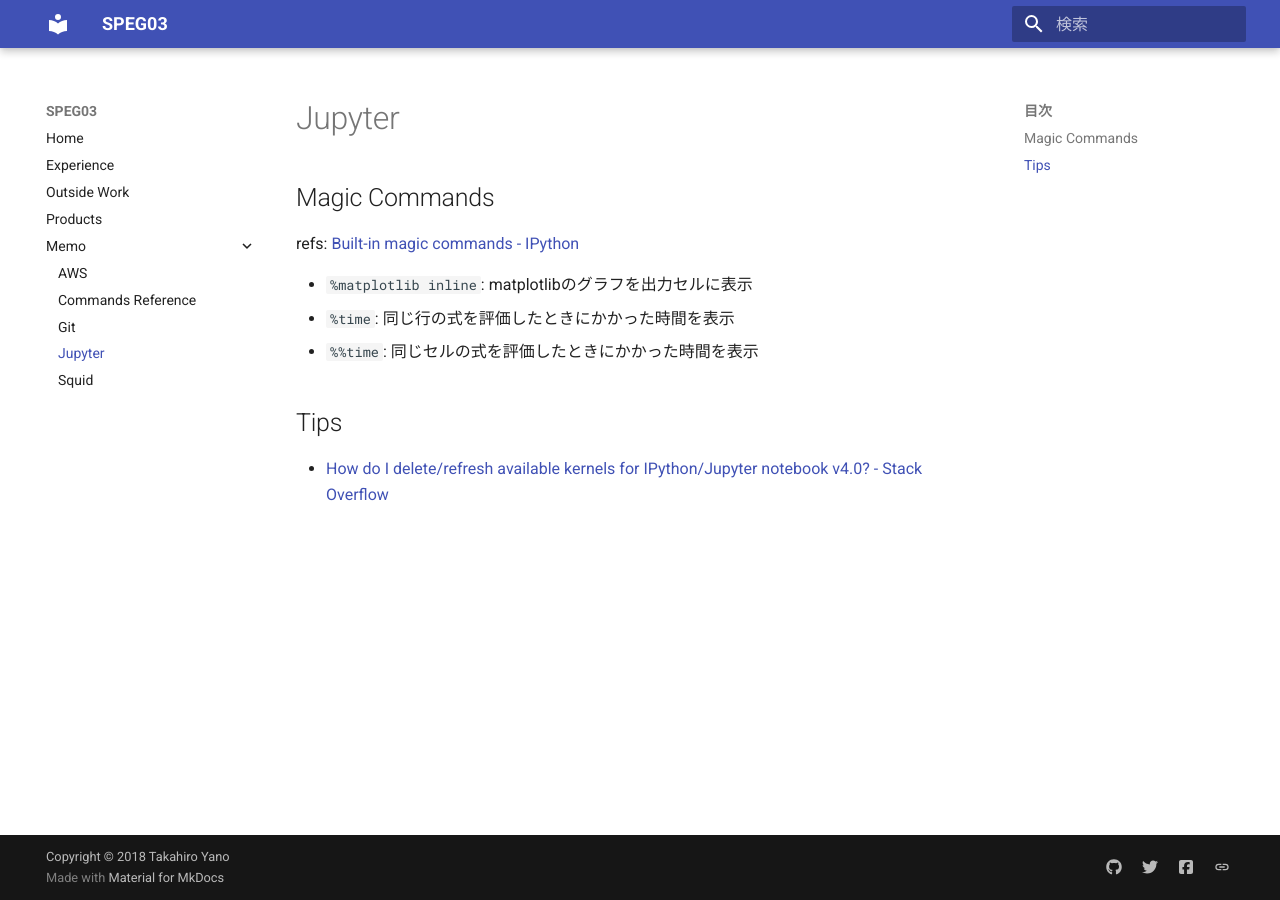
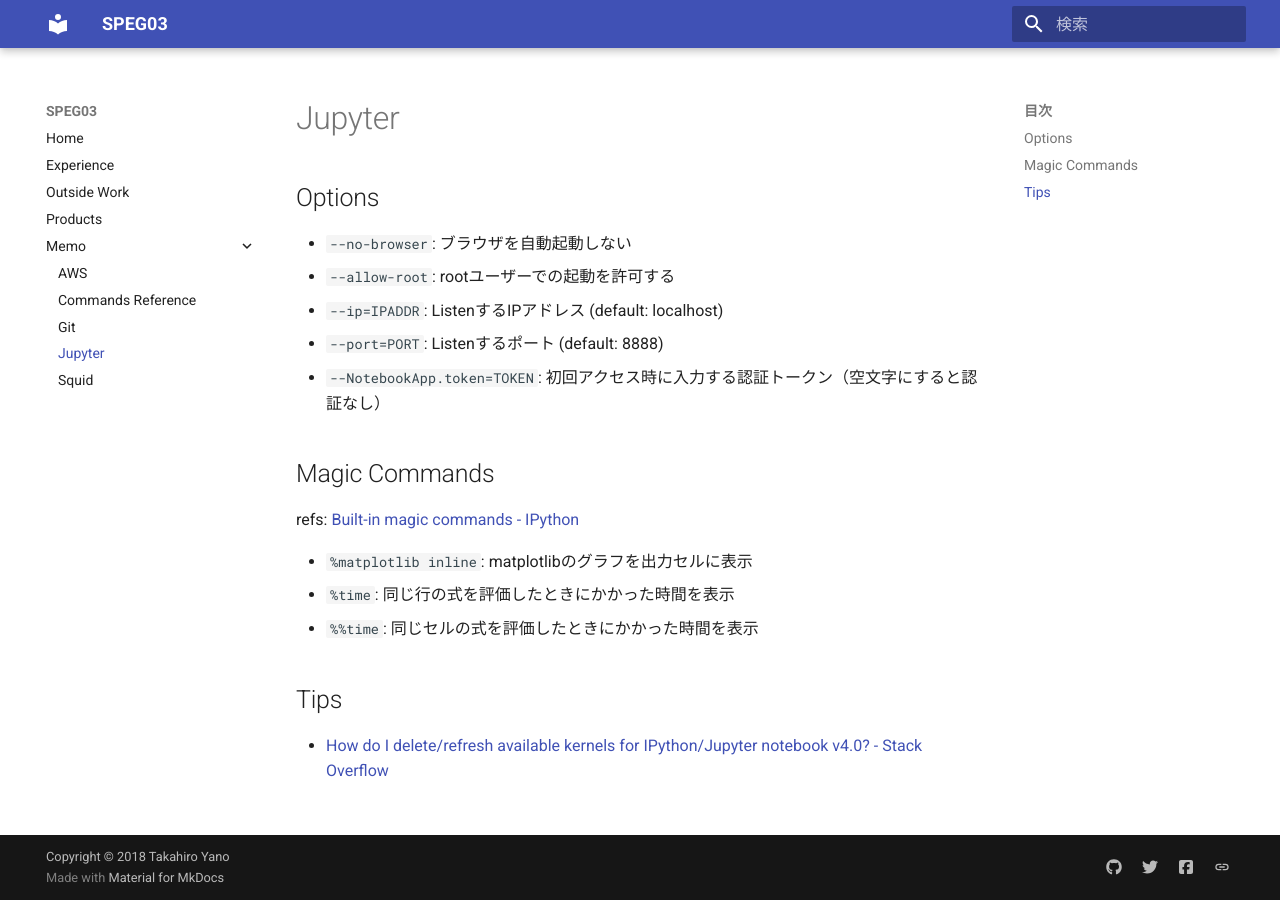
Before and after one commit to speg03/sp3.dev, an MkDocs documentation site: the page built from docs/memo/jupyter.md, in a window 1280 px wide. Built offline with MkDocs 1.6.1 and Material for MkDocs 9.7.7, drawn with Linux system fonts in a browser that asks for light colours.

Commit message:
:memo: Add options for jupyter

```diff
--- a/docs/memo/jupyter.md
+++ b/docs/memo/jupyter.md
@@ -1,4 +1,12 @@
 # Jupyter
+
+## Options
+
+* `--no-browser`: ブラウザを自動起動しない
+* `--allow-root`: rootユーザーでの起動を許可する
+* `--ip=IPADDR`: ListenするIPアドレス (default: localhost)
+* `--port=PORT`: Listenするポート (default: 8888)
+* `--NotebookApp.token=TOKEN`: 初回アクセス時に入力する認証トークン（空文字にすると認証なし）
 
 ## Magic Commands
 
```
